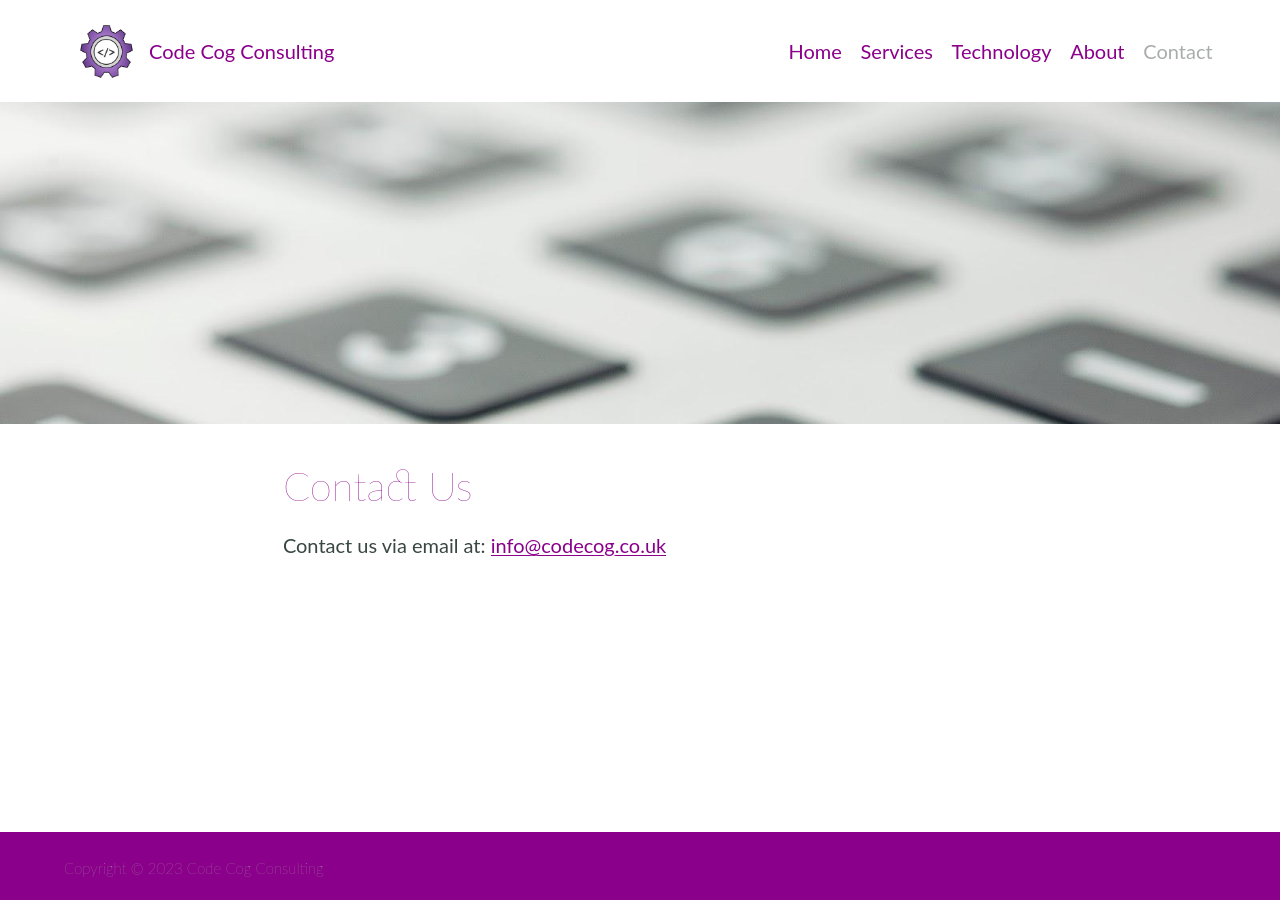
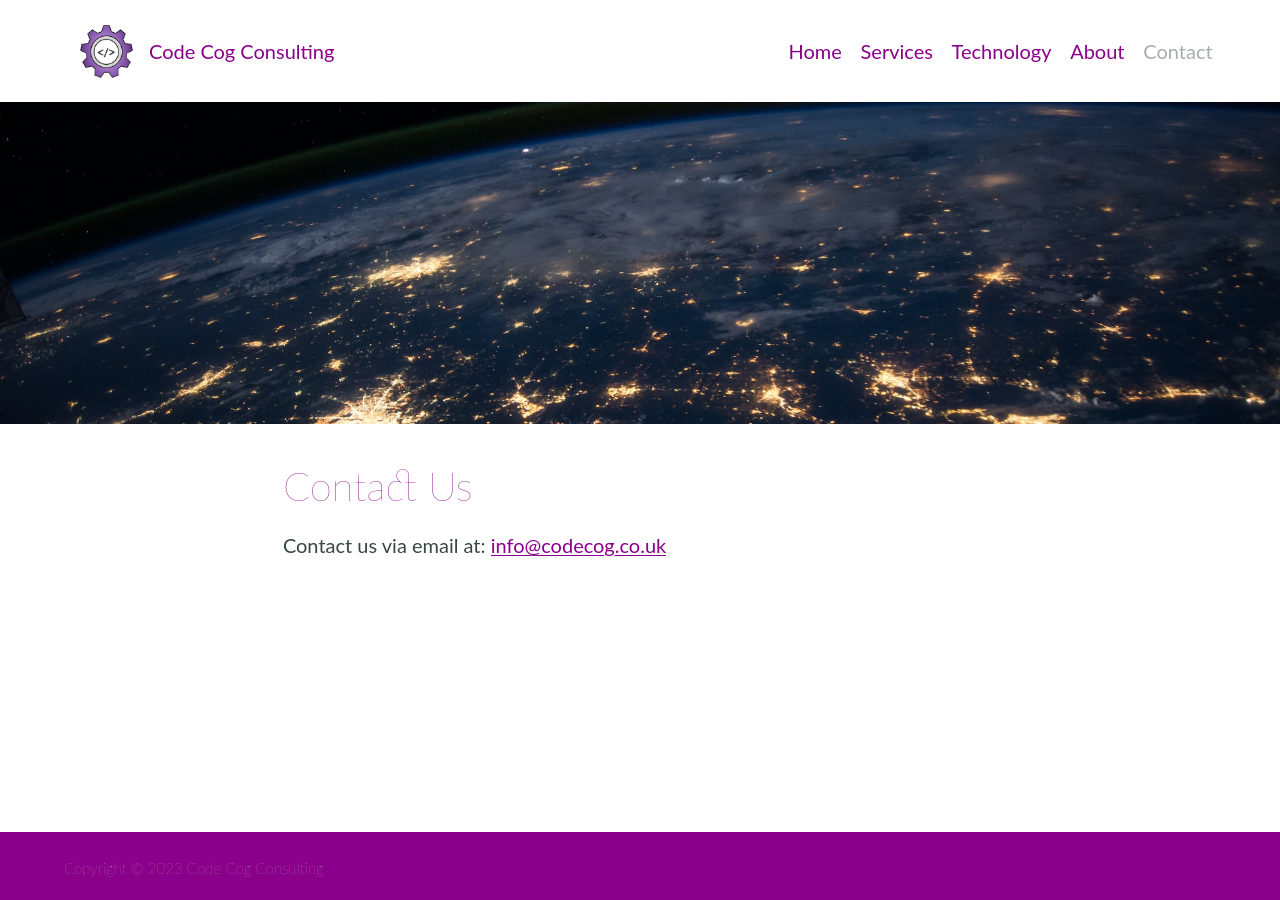
Before and after one commit to code-cog/code-cog.github.io, a Jekyll site: the page built from contact.md, in a window 1280 px wide. Built offline with Jekyll 4.4.1, drawn with Linux system fonts in a browser that asks for light colours.

Commit message:
Change contact.md banner

```diff
--- a/contact.md
+++ b/contact.md
@@ -1,5 +1,5 @@
 ---
 title: Contact Us
-feature_image: "/assets/keyboard.png"
+feature_image: "/assets/banners/unsplash-nasa-Q1p7bh3SHj8.jpg"
 ---
 Contact us via email at: [info@codecog.co.uk](mailto:info@codecog.co.uk)
```
Also changed, not shown: assets/banners/unsplash-nasa-Q1p7bh3SHj8.jpg (added).
